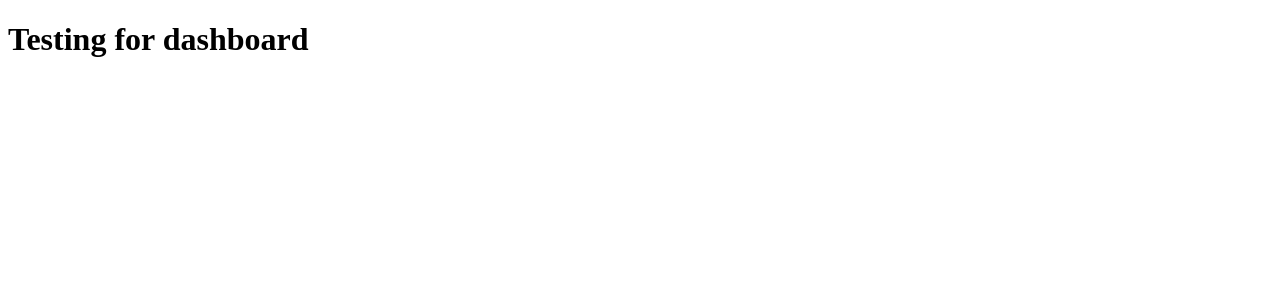
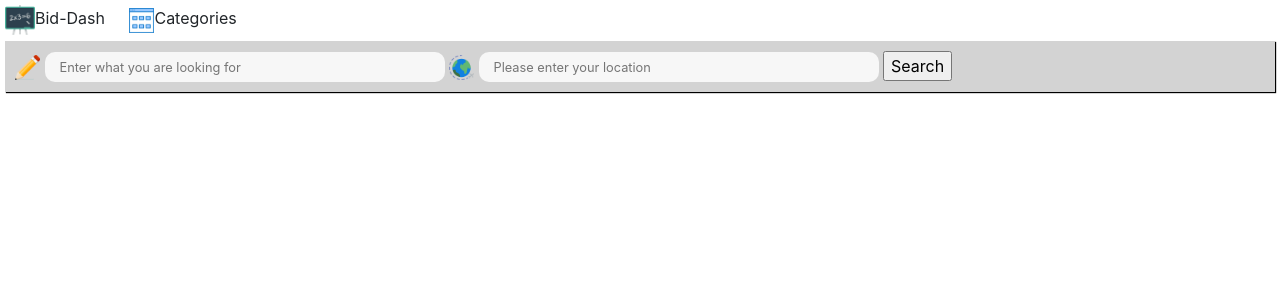
Before and after one commit to danielyong92/Bid-Dash, a Django app: page /dashboard in a window 1280 px wide. Shown: the top 300 px of the page. Run offline with Django 3.2, Linux system fonts and the light colour scheme; parts of the project's set-up code (start-up, migrations or seed data) failed here and were passed over; some libraries are stand-ins or nearby versions.

Commit message:
dashboard html update

```diff
--- /dev/null
+++ b/apps/dashboard/static/dashboard/css/dashboard.css
@@ -0,0 +1,54 @@
+/* body{
+    padding-top: 40px;
+} */
+#container{
+    margin:auto;
+    /* padding: 15px; */
+    min-height: 700px;
+    /* width:90%;
+    box-shadow: 4px 4px 25px lightgray;
+    border-radius: 20px; */
+}
+#logo{
+    width:30px;
+    height: 30px;
+}
+#category_icon{
+    margin-left: 20px;
+    width: 25px;
+    height:25px;
+}
+#navigation{
+    padding: 5px;
+    position:fixed;
+    width: 100%;
+    /* box-shadow: 5px 5px 3px black; */
+}
+#mid{
+    padding: 10px;
+    background-color:lightgray;
+    min-height: 20px;
+    box-shadow: 1px 1px 1px black;
+}
+.icons{
+    width: 25px;
+    height: 25px;
+}
+.search{
+    width: 400px;
+    border-radius: 10px;
+    height: 30px;
+    border:none;
+    background-color: #f7f7f7;
+    /* box-shadow: 3px 3px 3px black; */
+    padding: 15px;
+    font-size: 80%;
+    display: inline-block;
+}
+.search:focus{
+    outline:none;
+    box-shadow: 5px 5px 5px grey;
+}
+.search:hover{
+    box-shadow: 5px 5px 5px darkgrey;
+}
--- a/apps/dashboard/templates/dashboard/dashboard.html
+++ b/apps/dashboard/templates/dashboard/dashboard.html
@@ -1,12 +1,38 @@
 <!DOCTYPE html>
 <html lang="en">
+
 <head>
     <meta charset="UTF-8">
     <meta name="viewport" content="width=device-width, initial-scale=1.0">
     <meta http-equiv="X-UA-Compatible" content="ie=edge">
-    <title>Document</title>
+    <title>Dashboard</title>
+    {% load static %}
+    <link rel="stylesheet" href="{% static 'dashboard/css/dashboard.css' %}">
+    <link rel="stylesheet" href="https://stackpath.bootstrapcdn.com/bootstrap/4.3.1/css/bootstrap.min.css"
+        integrity="sha384-ggOyR0iXCbMQv3Xipma34MD+dH/1fQ784/j6cY/iJTQUOhcWr7x9JvoRxT2MZw1T" crossorigin="anonymous">
 </head>
+
 <body>
-    <h1>Testing for dashboard</h1>
+    <div id="container">
+        <div id="navigation">
+            <div id="top">
+                <img id="logo" src="{% static 'dashboard/images/chalkboard.png' %}"><label>Bid-Dash</label>
+                <label><img id="category_icon" src="{% static 'dashboard/images/grid.png' %}">Categories</label>
+            </div>
+            <div id="mid">
+                <form>
+                    <img class="icons" src="{% static 'homepage/images/edit.png' %}">
+                    <input type="text" name="category" class="search" placeholder="Enter what you are looking for">
+                    <img class="icons" src="{% static 'homepage/images/world.png' %}">
+                    <input type="text" name="location" class="search" placeholder="Please enter your location">
+                    <input type="submit" value="Search">
+                </form>
+            </div>
+        </div>
+
+
+
+    </div>
 </body>
+
 </html>
--- a/apps/homepage/static/homepage/css/index.css
+++ b/apps/homepage/static/homepage/css/index.css
@@ -2,7 +2,7 @@
  /* border: 1px dotted black; */
 }
 body{
-    padding-top: 40px;
+    /* padding-top: 40px; */
 }
 #container{
     margin:auto;
@@ -11,7 +11,6 @@ body{
     box-shadow: 4px 4px 25px lightgray;
     min-height: 700px;
     border-radius: 20px;
-
 }
 #navigation{
     background-color:#fccb4e;
--- a/apps/homepage/templates/homepage/index.html
+++ b/apps/homepage/templates/homepage/index.html
@@ -5,7 +5,7 @@
     <meta charset="UTF-8">
     <meta name="viewport" content="width=device-width, initial-scale=1.0">
     <meta http-equiv="X-UA-Compatible" content="ie=edge">
-    <title>Testing</title>
+    <title>Bid-Dash</title>
     {% load static %}
     <link rel="stylesheet" href="{% static 'homepage/css/index.css' %}">
     <link rel="stylesheet" href="https://stackpath.bootstrapcdn.com/bootstrap/4.3.1/css/bootstrap.min.css"
@@ -30,7 +30,7 @@
                 <input type="text" name="category" class="search" placeholder="Enter what you are looking for">
                 <img class="icons" src="{% static 'homepage/images/world.png' %}">
                 <input type="text" name="location" class="search" placeholder="Please enter your location">
-                <input  class="btn btn-primary" type="submit" value="Search"
+                <input  class="btn btn-primary" type="submit" value="Search">
             </form>
         </div>
 
```
Also changed, not shown: apps/dashboard/static/dashboard/images/chalkboard.png (added), apps/dashboard/static/dashboard/images/grid.png (added).
